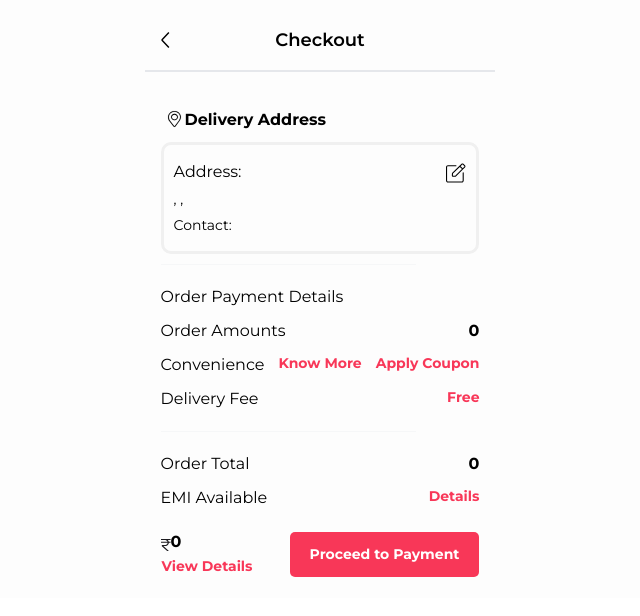
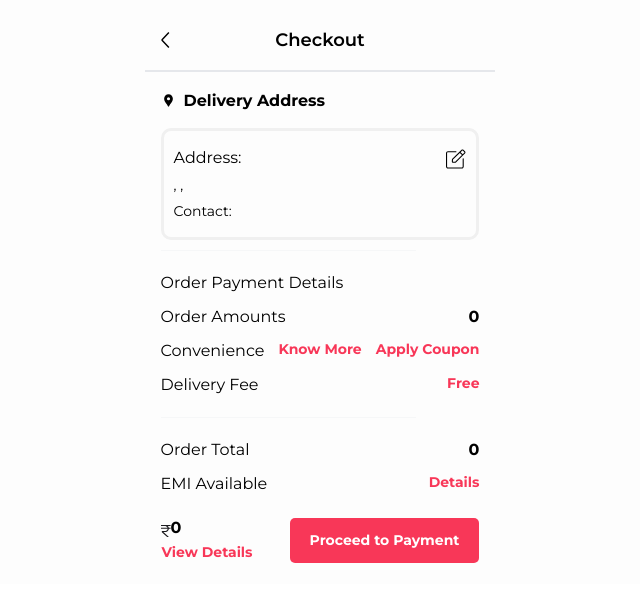
Before and after one commit to AliLtRP/clothstore, a React (Create React App) app: page /placeorder in a window 1280 px wide. Shown: the top 616 px of the page, without its empty margins (320-960 px from the left). Built offline with nearby package versions, Linux system fonts and the light colour scheme.

Commit message:
edit location icon

```diff
--- a/src/components/placeorder/placeorder.js
+++ b/src/components/placeorder/placeorder.js
@@ -8,6 +8,7 @@ import useCartStore from '../../provider/zustand';
 import { useNavigate } from 'react-router-dom';
 import Header from '../headerComp';
 import ButtonComp from '../btnComp';
+import { MdLocationPin } from "react-icons/md";
 
 const Placeorder = () => {
   const navigate = useNavigate();
@@ -30,7 +31,7 @@ const Placeorder = () => {
         <div className='px-4'>
           <div className={placeorderStyle['checkout-body']}>
             <div className={placeorderStyle['delivery-address']}>
-              <img src={location} className={placeorderStyle['location-icon']} alt="Location" />
+              <MdLocationPin size={15} className=' mt-0.5'/>
               <p className={placeorderStyle['delivery-text']}>Delivery Address</p>
             </div>
             <div className={placeorderStyle['address-container']}>
--- a/src/components/placeorder/placeorderstyle.module.css
+++ b/src/components/placeorder/placeorderstyle.module.css
@@ -29,7 +29,8 @@
   .delivery-address {
     display: flex;
     align-items: center;
-    margin: 3% 10%;
+    margin: -10px 0 15px;
+    gap: 8px;
   }
 
   .delivery-text {
```
